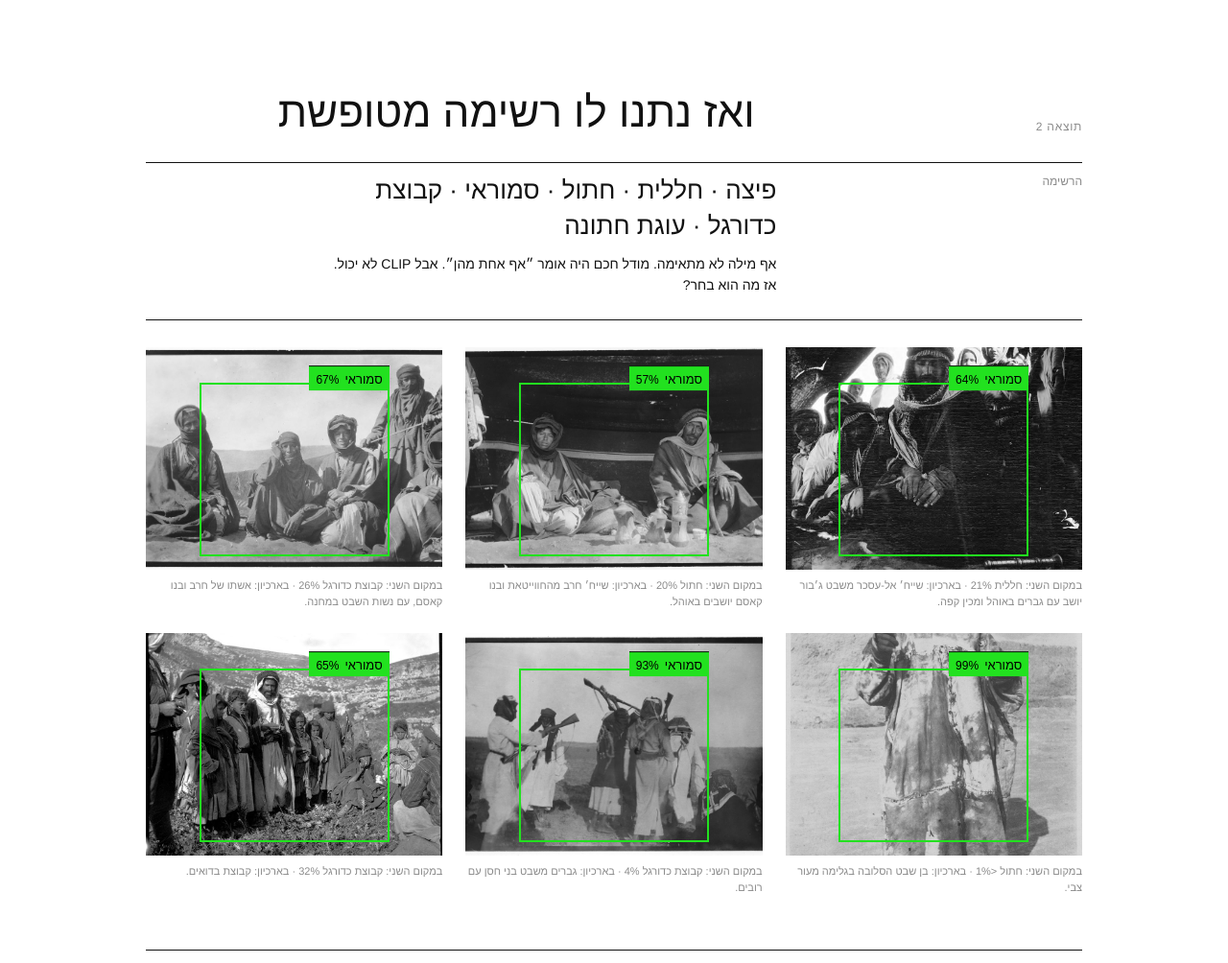
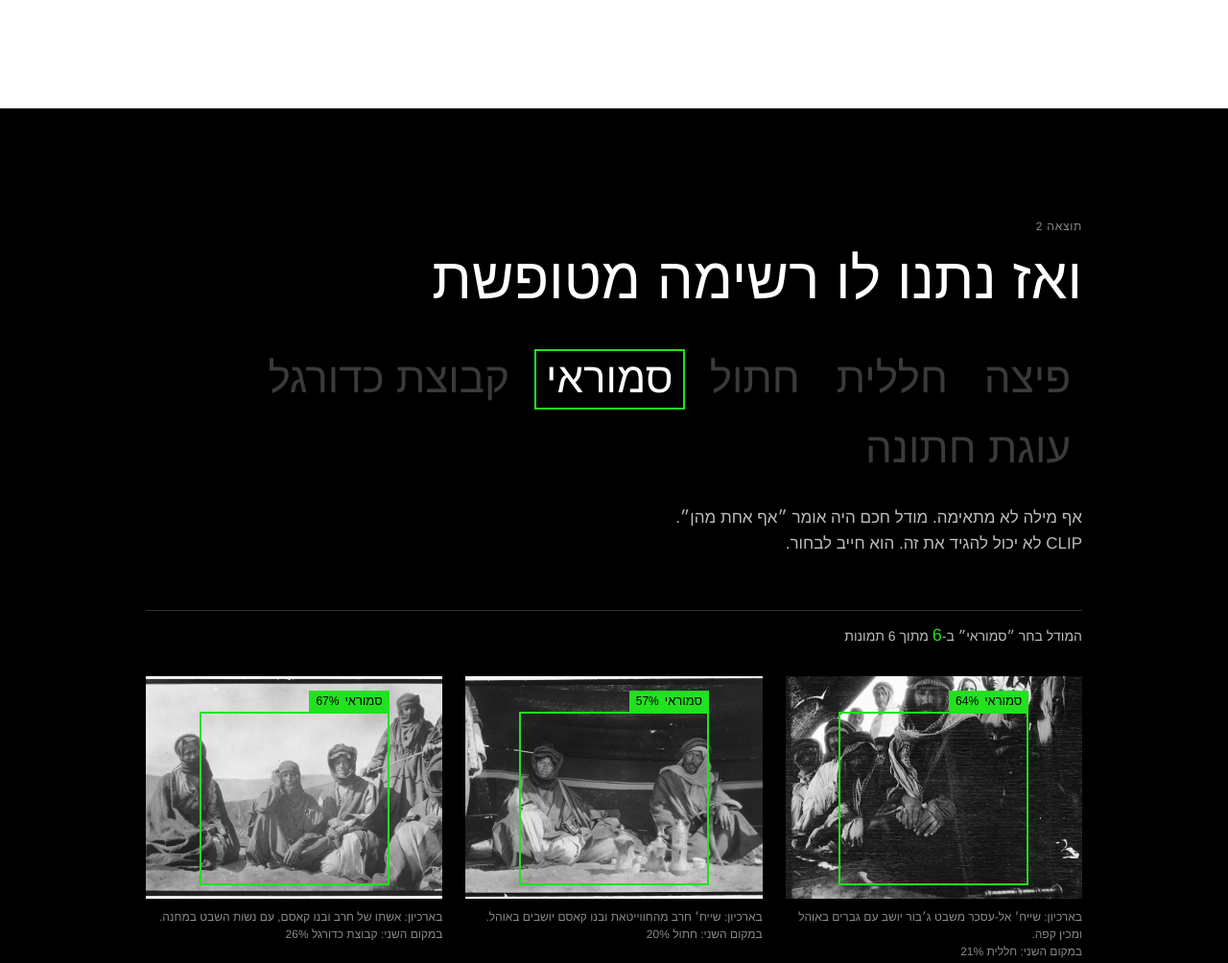
Before and after one commit to altmandania-ui/latent-space, a website: page index.html in a window 1280 px wide. Shown: the part 5720-6724 px from the top of the page at 96% size. Drawn offline with Linux system fonts and the light colour scheme; a web font is replaced by a local one.

Commit message:
Make the samurai result a dark full-width band with a stamping reveal
Co-Authored-By: Claude Opus 5.5 <noreply@anthropic.com>

```diff
--- a/index.html
+++ b/index.html
@@ -103,18 +103,30 @@
   .flow .arr{align-self:center;font-size:20px}
   .truth{font-size:14px;margin-bottom:16px;padding-bottom:12px;border-bottom:1px solid var(--soft)}
   .truth .k{font-size:11px;color:var(--mute);letter-spacing:.06em}
-  .dumbwords{font-size:clamp(20px,2.4vw,26px);line-height:1.4;margin-bottom:12px}
-  .samurai{display:grid;grid-template-columns:repeat(3,1fr);gap:24px;margin-top:28px}
-  .samurai figure{position:relative}
-  .samurai img{aspect-ratio:4/3;object-fit:cover;filter:grayscale(1)}
-  .samurai .tag{display:flex;justify-content:space-between;align-items:baseline;border-top:1px solid var(--ink);margin-top:8px;padding-top:6px}
-  .samurai .tag b{font-weight:300;font-size:28px;line-height:1.1}
-  .samurai .tag span{font-size:13px;color:var(--mute)}
-  .samurai .cap{font-size:11px;color:var(--mute);margin-top:2px}
-  .punch{display:grid;grid-template-columns:1fr 2fr;gap:24px;margin-top:56px;border-top:1px solid var(--rule);padding-top:20px}
-  .punch p{grid-column:2;max-width:52ch;font-size:16px}
-  .punch .big{font-size:clamp(34px,5vw,60px);line-height:1.05;margin-bottom:22px;max-width:none}
-  .punch .big b{font-weight:500}
+  /* the samurai band: the one dark moment on the page */
+  html{overflow-x:clip}
+  .band{background:#000;color:#fff;margin:140px calc(50% - 50vw) 0;padding:110px max(16px,calc(50vw - 488px)) 120px}
+  .band .num{color:#8a8a8a}
+  .band h2{font-size:clamp(36px,5vw,60px);margin:10px 0 40px}
+  .dumb{list-style:none;margin:0;padding:0;display:flex;flex-wrap:wrap;gap:10px 14px;font-size:clamp(26px,3.6vw,44px);line-height:1.2}
+  .dumb li{padding:2px 10px 4px;border:2px solid transparent;transition:color .5s,border-color .3s}
+  .band.done .dumb li{color:#3a3a3a}
+  .band.done .dumb li.hit{color:#fff;border-color:var(--machine)}
+  .band-q{color:#bdbdbd;font-size:17px;max-width:48ch;margin:28px 0 56px}
+  .counter{font-size:14px;color:#bdbdbd;border-top:1px solid #333;padding-top:12px;margin:0}
+  .counter b{color:var(--machine);font-weight:500;font-size:18px}
+  .samurai{display:grid;grid-template-columns:repeat(3,1fr);gap:28px 24px;margin-top:28px}
+  .samurai img{aspect-ratio:4/3;object-fit:cover;filter:grayscale(1) brightness(.35);transition:filter .5s}
+  .samurai .box{opacity:0;transform:scale(1.3);transition:opacity .12s,transform .28s cubic-bezier(.2,.9,.25,1)}
+  .samurai figure.hit img{filter:grayscale(1) brightness(1)}
+  .samurai figure.hit .box{opacity:1;transform:none}
+  .samurai .cap{font-size:12px;color:#8a8a8a;margin-top:10px;line-height:1.5}
+  .huge{font-size:clamp(84px,17vw,230px);font-weight:300;line-height:.9;letter-spacing:-.02em;margin:110px 0 0}
+  .huge span{display:block;font-size:clamp(22px,2.6vw,32px);letter-spacing:0;color:#bdbdbd;margin-top:18px}
+  .punch{display:grid;grid-template-columns:1fr 2fr;gap:24px;margin-top:72px;border-top:1px solid #333;padding-top:22px}
+  .punch p{grid-column:2;max-width:52ch;font-size:17px;color:#d6d6d6}
+  .punch b{color:#fff;font-weight:500}
+  @media (prefers-reduced-motion:reduce){.samurai img,.samurai .box,.dumb li{transition:none}}
   .note{font-size:12px;color:var(--mute);max-width:70ch;margin-top:16px}
 
   /* last part */
@@ -171,7 +183,10 @@
     .det .tag{font-size:12px}
     .intro,.sec-head,.play .lead,.stage,.own,footer,.punch{grid-template-columns:1fr}
     .punch p{grid-column:auto}
-    .samurai{grid-template-columns:1fr 1fr;gap:16px}
+    .samurai{grid-template-columns:1fr 1fr;gap:20px 12px}
+    .band{padding:72px 16px 80px;margin-top:96px}
+    .huge{margin-top:72px}
+    .band-q{margin-bottom:40px}
     .flow{grid-template-columns:1fr}
     .flow .arr{justify-self:center;transform:rotate(-90deg)}
     .intro p,.play .lead p,.answer p,.answer .sec-head > div{grid-column:auto}
@@ -199,7 +214,6 @@
     .flow > div:not(.arr){flex-direction:row;align-items:baseline;gap:10px;flex-wrap:wrap;padding:10px 12px}
     .flow .arr{font-size:16px;line-height:1}
     /* samurai grid */
-    .samurai .tag b{font-size:22px}
     /* play section: buttons stacked, controls before the big photo */
     .stage{gap:28px}
     .stage > div:first-child{display:flex;flex-direction:column}
@@ -356,22 +370,19 @@
   <p class="note" style="margin:-8px 0 24px">ליד כל תמונה: מה באמת קורה בה (לפי הארכיון), ואיזו מילה המודל בחר מכל רשימה. המספר הקטן הוא כמה המודל היה בטוח.</p>
   <div class="rows" id="rows"></div>
 
-  <div class="sec-head" style="margin-top:120px"><span class="num">תוצאה 2</span><h2>ואז נתנו לו רשימה מטופשת</h2></div>
-  <div class="rows">
-    <div class="row wide">
-      <div class="lab">הרשימה</div>
-      <div class="txt">
-        <p class="dumbwords">פיצה · חללית · חתול · סמוראי · קבוצת כדורגל · עוגת חתונה</p>
-        <p>אף מילה לא מתאימה. מודל חכם היה אומר ״אף אחת מהן״. אבל CLIP לא יכול. אז מה הוא בחר?</p>
-      </div>
-    </div>
-  </div>
-  <div class="samurai" id="samurai"></div>
-  <div class="punch">
-    <p class="big">כל שש התמונות: <b>סמוראי.</b></p>
-    <p>שש תמונות, שש פעמים אותה מילה. בטוח עד 99%. בדיוק המילה שהמודל בעבודה של אלג׳ויסר בחר לגבר הבדואי. ושייח׳ אל-עסכר, שמכין קפה לאורחים שלו? המודל חשב שיש 21% שהוא <b>חללית</b>.</p>
+  <div class="band" id="band">
+    <span class="num">תוצאה 2</span>
+    <h2>ואז נתנו לו רשימה מטופשת</h2>
+    <ul class="dumb" id="dumbList"></ul>
+    <p class="band-q">אף מילה לא מתאימה. מודל חכם היה אומר ״אף אחת מהן״. CLIP לא יכול להגיד את זה. הוא חייב לבחור.</p>
+    <p class="counter" aria-live="polite">המודל בחר ״סמוראי״ ב-<b id="cnt">0</b> מתוך 6 תמונות</p>
+    <div class="samurai" id="samurai"></div>
+    <p class="huge">סמוראי.<span>שש תמונות. שש פעמים.</span></p>
+    <div class="punch">
+    <p>בטוח עד 99%. בדיוק המילה שהמודל בעבודה של אלג׳ויסר בחר לגבר הבדואי. ושייח׳ אל-עסכר, שמכין קפה לאורחים שלו? המודל חשב שיש 21% שהוא <b>חללית</b>.</p>
     <p>המודל לא ״ראה״ פה כלום. הוא בחר את המילה הכי פחות גרועה מרשימה שמישהו נתן לו, ואמר אותה בביטחון מלא. זה הכוח ה״לא-אנושי, הסטטיסטי״ שסומאיני מדבר עליו.</p>
     <p><b>והבעיה היא לא שהוא טועה. הבעיה היא שהוא נשמע בטוח.</b> ״סמוראי 99%״ נראה כמו מדע. מספר עם אחוזים מרגיש כמו עובדה, גם כשהוא מגיע מרשימה של פיצה וחללית. עכשיו תחשבו על מערכות כאלה שמסווגות אנשים במצלמות אבטחה, בגבולות או בשדות קרב. שם אף אחד לא רואה את הרשימה. רואים רק את התשובה ואת האחוזים.</p>
+</div>
   </div>
 
   <p class="note">כל מילה נכנסה למודל בתבנית ״תצלום של …״ (באנגלית, כי המודל מבין רק אנגלית). המודל: CLIP, הורץ ב-15.11.2026. התוצאות בדיוק כמו שיצאו, בלי שינוי.</p>
@@ -525,10 +536,27 @@ document.getElementById("rows").innerHTML = PHOTOS.map(p => `
       <figcaption>בארכיון: ״${esc(p.he)}״</figcaption></figure>
   </div>`).join("");
 
+document.getElementById("dumbList").innerHTML = LISTS.dumb.map(([en,he]) => `<li class="${en==="a samurai"?"hit":""}">${he}</li>`).join("");
 document.getElementById("samurai").innerHTML = PHOTOS.map(p => `
   <figure><div class="det"><img src="img/bell-${p.id}.jpg" alt="${esc(p.he)}" loading="lazy"><div class="box" style="inset:16% 18% 6% 18%"><span class="tag">${word(DUMB[p.id][0][0])}<small>${pct(DUMB[p.id][0][1])}</small></span></div></div>
-    <div class="cap" style="margin-top:8px">במקום השני: ${word(DUMB[p.id][1][0])} ${pct(DUMB[p.id][1][1])} · בארכיון: ${esc(p.he)}</div>
+    <div class="cap">בארכיון: ${esc(p.he)}<br>במקום השני: ${word(DUMB[p.id][1][0])} ${pct(DUMB[p.id][1][1])}</div>
   </figure>`).join("");
+
+// one orchestrated moment: the six photos get stamped "samurai", one after another
+(() => {
+  const band = document.getElementById("band"), figs = [...band.querySelectorAll(".samurai figure")], cnt = document.getElementById("cnt");
+  const finish = () => { figs.forEach(f => f.classList.add("hit")); cnt.textContent = figs.length; band.classList.add("done"); };
+  if (matchMedia("(prefers-reduced-motion: reduce)").matches || !("IntersectionObserver" in window)) return finish();
+  const io = new IntersectionObserver(es => {
+    if (!es.some(e => e.isIntersecting)) return;
+    io.disconnect();
+    figs.forEach((f, k) => setTimeout(() => {
+      f.classList.add("hit"); cnt.textContent = k + 1;
+      if (k === figs.length - 1) band.classList.add("done");
+    }, 400 + k * 550));
+  }, { threshold: .3 });
+  io.observe(document.getElementById("samurai"));
+})();
 
 // play: pick a photo, flip the list
 let current = "3124", list = "officer", clf = null;
```
